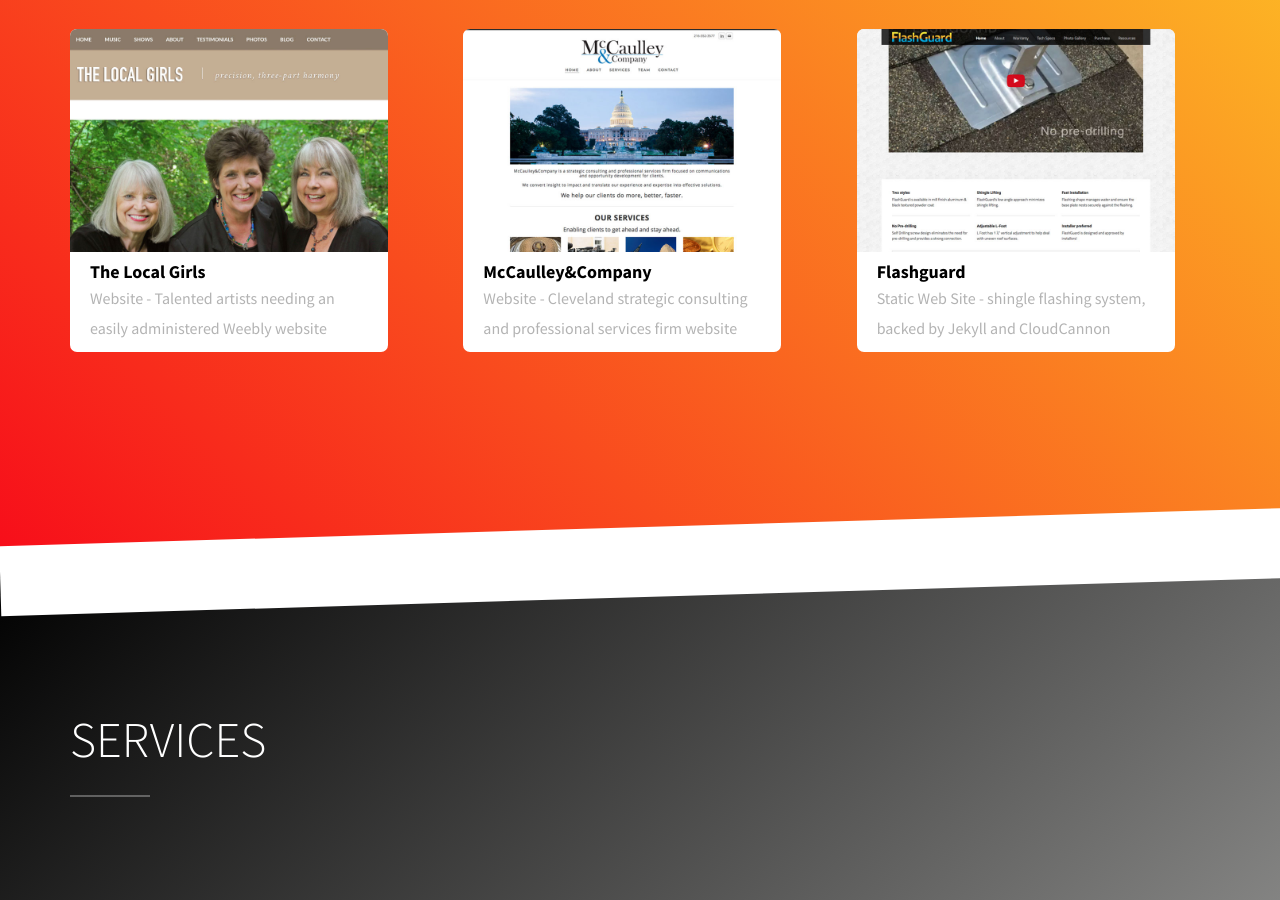
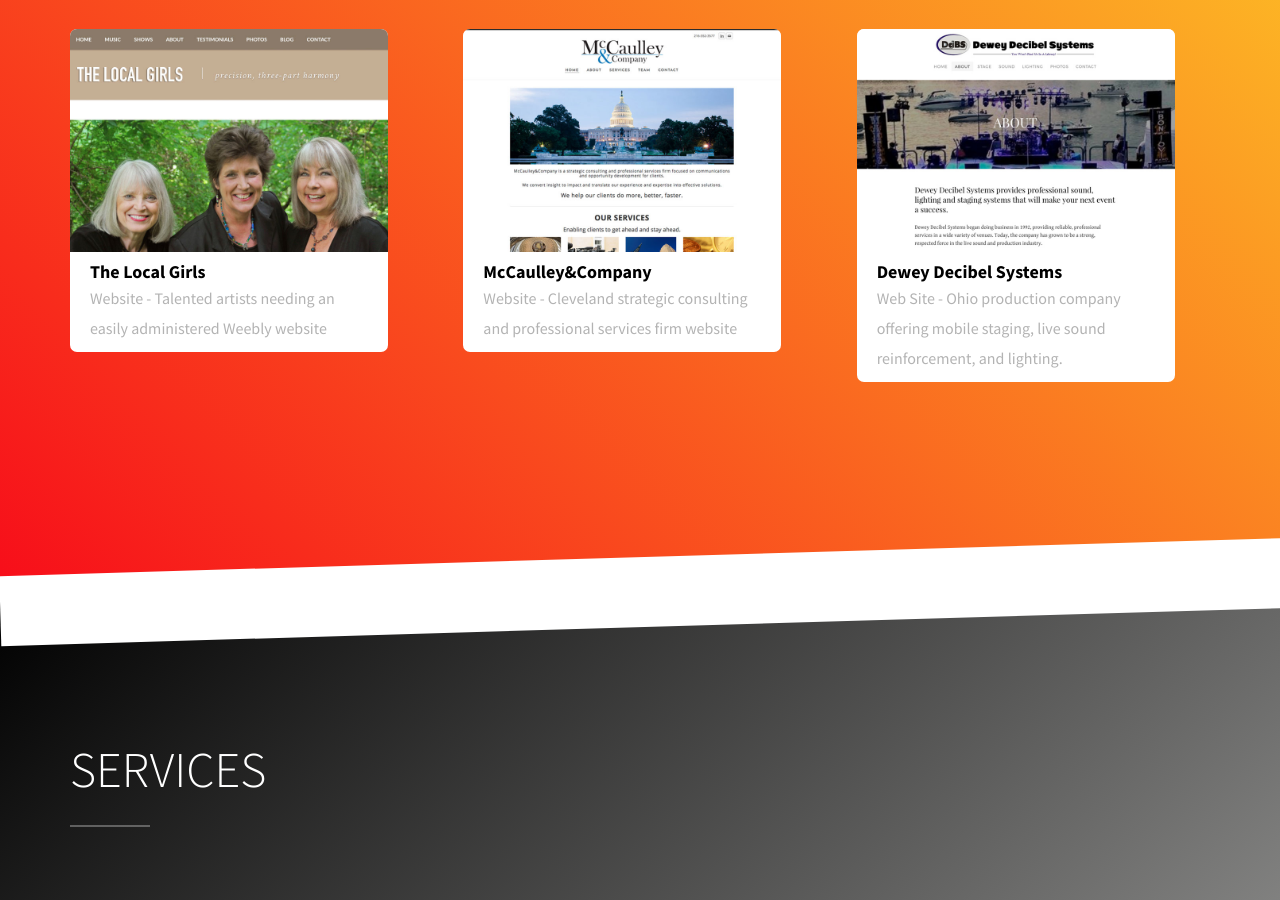
Before and after one commit to Rakefire/rakefire.github.io, a Jekyll site: the page built from index.html, in a window 1280 px wide and 900 px high, scrolled down 2204 px. Built offline with Jekyll 4.4.1, drawn with Linux system fonts in a browser that asks for light colours; some web fonts are replaced.

Commit message:
Updated '_includes/sections/work.html' via CloudCannon

```diff
--- a/_includes/sections/work.html
+++ b/_includes/sections/work.html
@@ -44,9 +44,9 @@
         </div></a>
       </div>
       <div class="col-md-4 col-sm-6 col-xxs-12">
-        <a class="project-item" href="http://www.flashguardsolar.com/"><img alt="Flashguard" class="img-responsive" src="/work/flashguard/flashguard.jpg">
+        <a class="project-item" href="http://www.ddbspro.com/"><img alt="DdBS" class="img-responsive" src="/work/ddbs/ddbs.jpg">
         <div class="text">
-          <h2>Flashguard</h2><span>Static Web Site - shingle flashing system, backed by Jekyll and CloudCannon</span>
+          <h2>Dewey Decibel Systems</h2><span>Web Site - Ohio production company offering mobile staging, live sound reinforcement, and lighting.</span>
         </div></a>
       </div>
 
```
